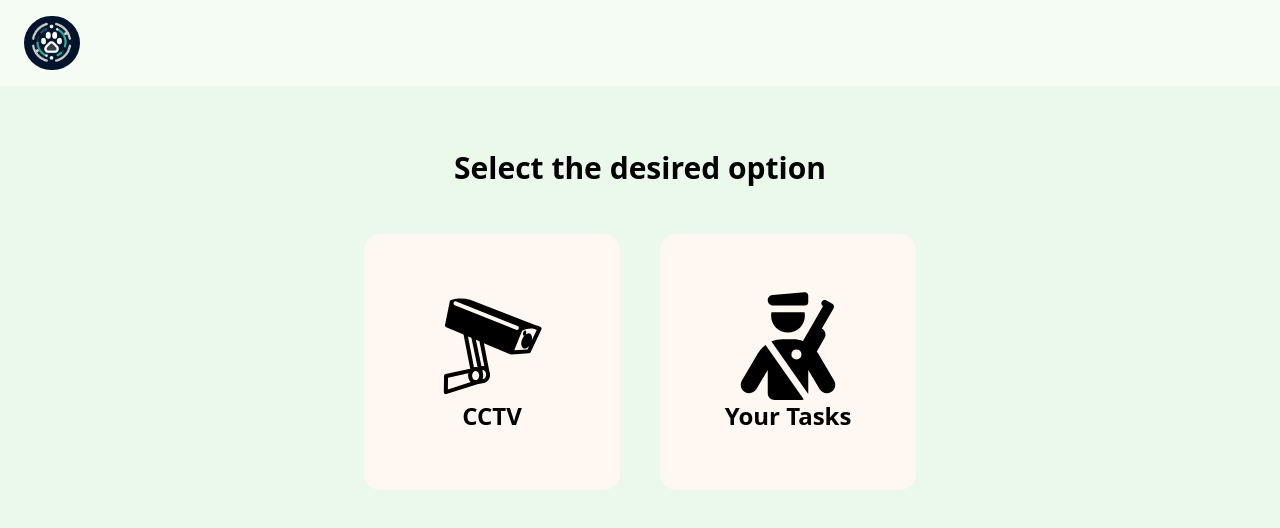
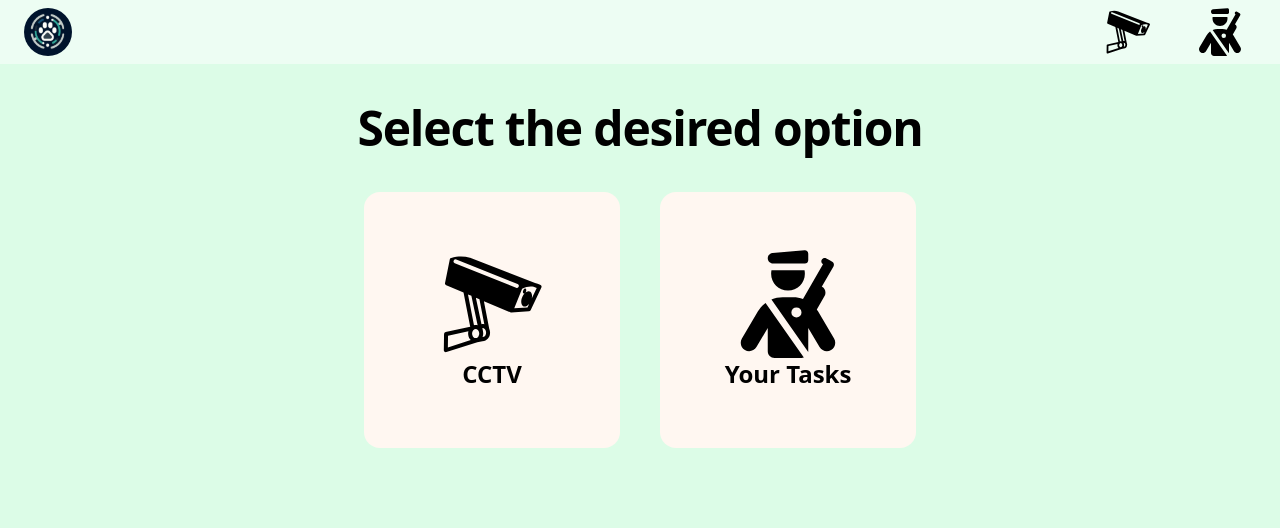
Before and after one commit to wangxuerui2003/Convexhack-2024, a Next.js app: page / in a window 1280 px wide. Shown: the top 528 px of the page. Built offline with nearby package versions, Linux system fonts and the light colour scheme; no server answers.

Commit message:
feat: icon for navbar, camera size fit

```diff
--- a/app/cctv/page.tsx
+++ b/app/cctv/page.tsx
@@ -173,11 +173,15 @@ export default function AnimalDetection() {
   };
 
   return (
-    <div className='mx-auto p-4 flex justify-center bg-green-100'>
+    <div className='mx-auto p-4 flex justify-center bg-green-100 overflow-hidden'>
       <div>
-        <h1 className='font-bold text-3xl md:text-5xl tracking-tight text-black py-10 text-center'>
+        <h1 className='font-bold text-3xl md:text-5xl tracking-tight text-black text-center'>
           Detecting Animals ⚠️
         </h1>
+        <p className='text-center text-slate-500 py-5'>
+          You will receive notification in your task after a 10-second interval
+          following the animal's period of remaining stationary
+        </p>
         <div className='flex flex-col bg-opacity-80'>
           <div className='relative'>
             {loading && (
@@ -187,7 +191,7 @@ export default function AnimalDetection() {
             )}
             <video
               ref={videoRef}
-              className='w-full max-w-4xl rounded-lg shadow-xl my-5'
+              className='w-min h-auto rounded-lg shadow-xl object-contain mx-auto'
             />
             <canvas
               ref={canvasRef}
--- a/app/layout.tsx
+++ b/app/layout.tsx
@@ -19,7 +19,7 @@ export default function RootLayout({
 }>) {
   return (
     <html lang='en'>
-      <body className='bg-[#eaf9ea]'>
+      <body className='bg-green-100'>
         <Navbar />
         <ConvexClientProvider>{children}</ConvexClientProvider>
       </body>
--- a/app/page.tsx
+++ b/app/page.tsx
@@ -5,8 +5,10 @@ import { GiCctvCamera } from 'react-icons/gi';
 export default function Home() {
   return (
     <div className='text-center'>
-      <h1 className='text-3xl font-bold mt-16'>Select the desired option</h1>
-      <div className='flex justify-center items-center mt-12'>
+      <h1 className='font-bold text-3xl md:text-5xl tracking-tight text-black py-10 text-center'>
+        Select the desired option
+      </h1>
+      <div className='flex justify-center items-center'>
         <div className='flex gap-10'>
           <OptionCard logo={GiCctvCamera} text='CCTV' href='/cctv' />
           <OptionCard
--- a/components/AnimalGLogo.tsx
+++ b/components/AnimalGLogo.tsx
@@ -2,14 +2,14 @@ export default function AnimalGLogo() {
   return (
     <div>
       <svg
-        width={56}
-        height={54}
-        viewBox='0 0 56 54'
+        width={48}
+        height={48}
+        viewBox='0 0 48 48'
         fill='none'
         xmlns='http://www.w3.org/2000/svg'
         xmlnsXlink='http://www.w3.org/1999/xlink'
       >
-        <rect width={56} height={54} rx={27} fill='url(#pattern0)' />
+        <rect width={48} height={48} rx={24} fill='url(#pattern0)' />
         <defs>
           <pattern
             id='pattern0'
--- /dev/null
+++ b/components/NavLink.tsx
@@ -0,0 +1,16 @@
+import Link from 'next/link';
+import React from 'react';
+import { IconType } from 'react-icons';
+
+type NavLinkProps = {
+  href: string;
+  icon: IconType;
+};
+
+export default function NavLink({ href, icon: Logo }: NavLinkProps) {
+  return (
+    <Link href={href} className='px-3'>
+      <Logo size={48} />
+    </Link>
+  );
+}
--- a/components/Navbar.tsx
+++ b/components/Navbar.tsx
@@ -1,12 +1,21 @@
 import Link from 'next/link';
 import AnimalGLogo from './AnimalGLogo';
+import NavLink from './NavLink';
+import { GiCctvCamera } from 'react-icons/gi';
+import { FaPersonMilitaryRifle } from 'react-icons/fa6';
 
 export default function Navbar() {
   return (
-    <div className='bg-[#ffffff80] w-screen flex items-center px-6 py-4 overflow-hidden'>
-      <Link href='/'>
-        <AnimalGLogo />
-      </Link>
+    <div className='bg-[#ffffff80] w-screen flex justify-between items-center px-6 py-2 overflow-hidden'>
+      <div>
+        <Link href='/'>
+          <AnimalGLogo />
+        </Link>
+      </div>
+      <div className='flex gap-5'>
+        <NavLink href='/cctv' icon={GiCctvCamera} />
+        <NavLink href='/tasks' icon={FaPersonMilitaryRifle} />
+      </div>
     </div>
   );
 }
```
